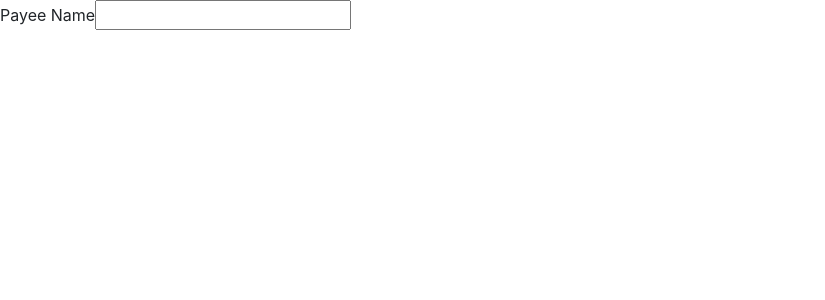
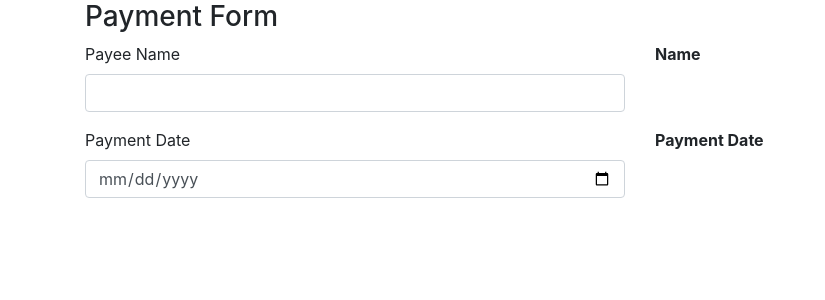
Before and after one commit to geekysrm/angular-pipes, an Angular app: page / in a window 1280 px wide. Shown: the top 300 px of the page, without its empty margins (0-825 px from the left). Built offline with nearby package versions, Linux system fonts and the light colour scheme.

Commit message:
add date pipe

```diff
--- a/src/app/app.component.html
+++ b/src/app/app.component.html
@@ -1,6 +1,37 @@
-<div>
-  <label>Payee Name</label>
-  <input (input)="onNameChange($event.target.value)" />
+<div class="container">
+  <h3>Payment Form</h3>
+  <div class="row">
+    <div class="form-group col">
+      <label>Payee Name</label>
+      <input class="form-control" (input)="onNameChange($event.target.value)" />
+    </div>
+    <div class="col">
+      <label>
+        <b>Name</b>
+      </label>
+      <div>
+        {{ name | titlecase }}
+      </div>
+    </div>
+  </div>
+  <div class="row">
+    <div class="form-group col">
+      <label>Payment Date</label>
+      <input
+        type="date"
+        class="form-control"
+        (input)="onDateChange($event.target.value)"
+      />
+    </div>
+    <div class="col">
+      <label>
+        <b>Payment Date</b>
+      </label>
+      <div>
+        <!-- date property from class file | date pipe -->
+        <!-- {{ date | date: "longDate" }} OR -->
+        {{ date | date: "MMMM d, y" }}
+      </div>
+    </div>
+  </div>
 </div>
-
-{{ name | titlecase }}
--- a/src/app/app.component.ts
+++ b/src/app/app.component.ts
@@ -7,8 +7,12 @@ import { Component } from '@angular/core';
 })
 export class AppComponent {
   name: string;
+  date: string;
 
   onNameChange(value: string) {
     this.name = value;
   }
+  onDateChange(value: string) {
+    this.date = value;
+  }
 }
```
